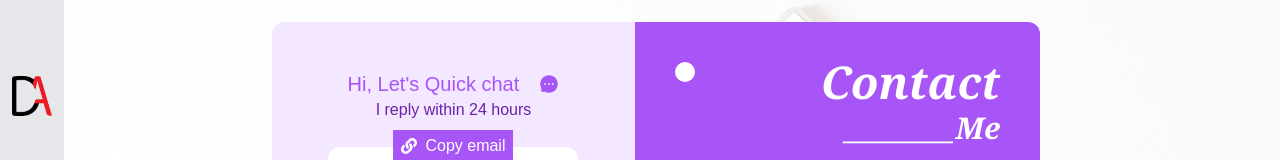
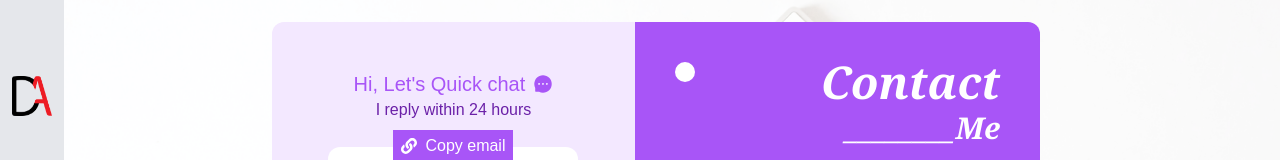
Before and after one commit to ashraful-commits/portfolio, a Next.js app: page /contact in a window 1280 px wide. Shown: the part 138-298 px from the top of the page. Built offline with nearby package versions, Linux system fonts and the light colour scheme; a web font is replaced by a local one.

Commit message:
contact form update

```diff
--- a/app/contact/page.tsx
+++ b/app/contact/page.tsx
@@ -50,10 +50,10 @@ const Contact = () => {
                 className="w-[150px] h-[150px] lg:w-[250px] lg:h-[250px] rounded-xl mt-5 z-10 object-cover absolute "
               />
               <div className="z-20 absolute top-[10%] flex items-center justify-start flex-col w-full">
-                <p className="flex justify-center items-center gap-5 text-purple-500 text-xl">
+                <p className="flex justify-center items-center gap-2 text-purple-500 text-xl">
                   Hi, Let&apos;s Quick chat <AiFillMessage />
                 </p>
-                <p className="text-md mb-2 text-purple-800">
+                <p className="text-md mb-2 text-purple-800 dark:text-purple-200">
                   I reply within 24 hours
                 </p>
                 <button className="flex bg-purple-500 text-white px-2 py-1 gap-2 justify-center items-center">
```
